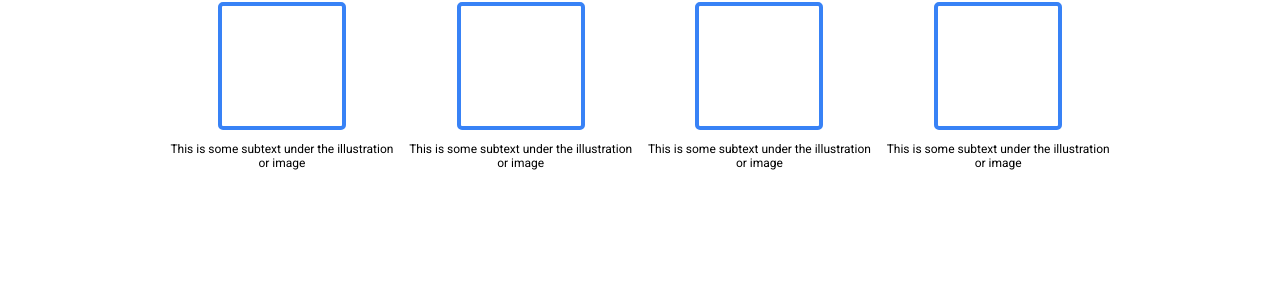
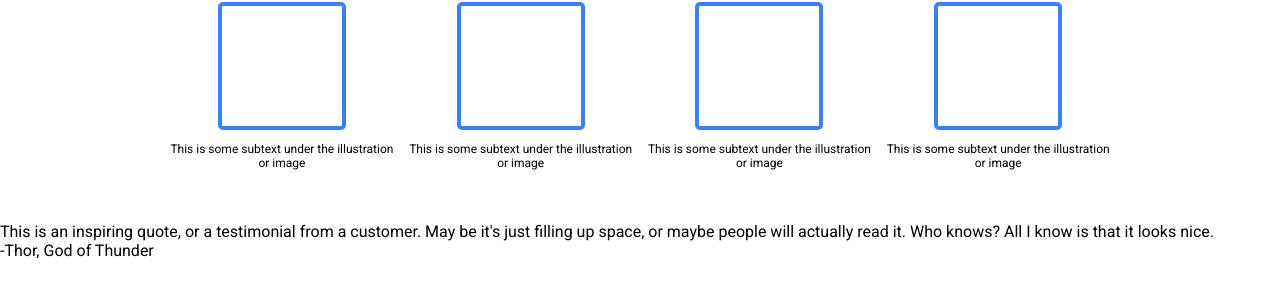
Before and after one commit to unclebinary1001/Landing-Page-, a plain HTML site: page index.html in a window 1280 px wide. Shown: the part 362-658 px from the top of the page. Drawn offline with Linux system fonts and the light colour scheme.

Commit message:
add html for quote section

```diff
--- a/index.html
+++ b/index.html
@@ -84,7 +84,16 @@
             </div>
         </div>
     </div>
-
+    <div class="quote-section">
+        <div class="quote">
+            This is an inspiring quote, or a testimonial from a customer.
+            May be it's just filling up space, or maybe people will actually
+            read it. Who knows? All I know is that it looks nice.
+        </div>
+        <div class="author">
+            -Thor, God of Thunder
+        </div>
+    </div>
 </body>
 
 </html>
```
